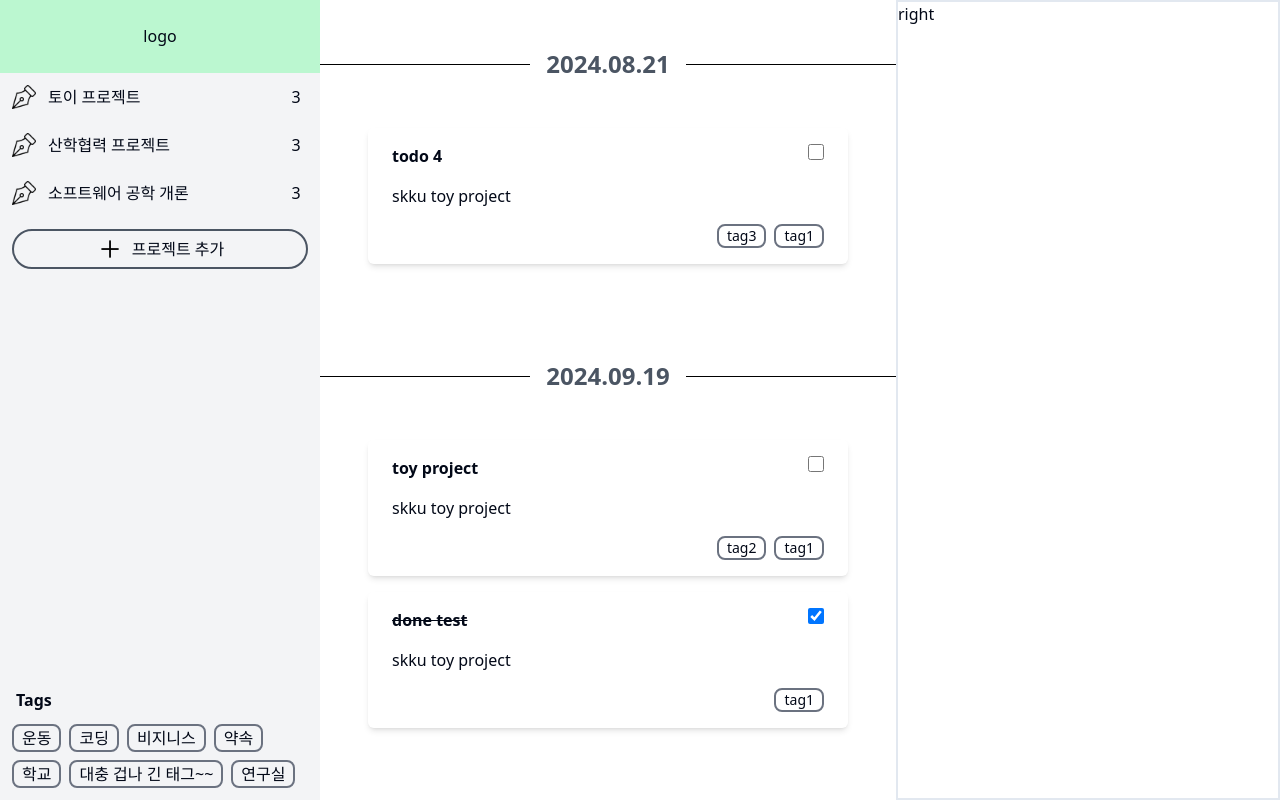
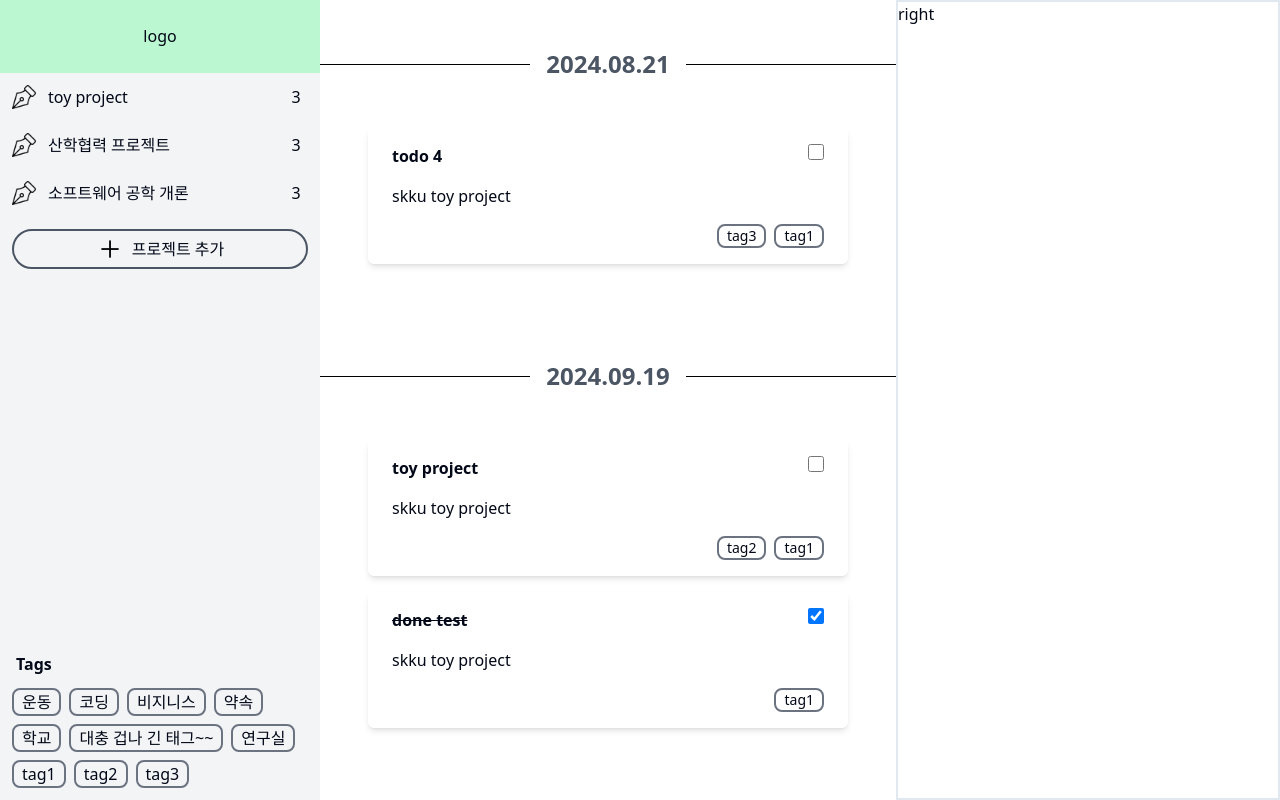
Before and after one commit to softkau/jandi-farm, a Next.js app: page /home in a window 1280 px wide. Built offline with nearby package versions, Linux system fonts and the light colour scheme.

Commit message:
프로젝트, 태그 필터링 추가

```diff
--- a/src/app/home/page.jsx
+++ b/src/app/home/page.jsx
@@ -16,14 +16,22 @@ function groupByDate(components) {
   }, {});
 }
 
+function filterTodo(jsonArray, targetTags, targetProject) {
+  return jsonArray.filter(
+    (item) =>
+      targetTags.every((tag) => item.tags.includes(tag)) &&
+      (targetProject ? item.project === targetProject : true)
+  );
+}
+
 export default function Home() {
   // 디버깅용 임시 데이터
   const [projectList, setProjectList] = useState([
-    "토이 프로젝트",
+    "toy project",
     "산학협력 프로젝트",
     "소프트웨어 공학 개론",
   ]);
-  const [selectedProject, setSelectedProject] = useState();
+  const [selectedProject, setSelectedProject] = useState(null);
   const [tagList, setTagList] = useState([
     "운동",
     "코딩",
@@ -32,6 +40,9 @@ export default function Home() {
     "학교",
     "대충 겁나 긴 태그~~",
     "연구실",
+    "tag1",
+    "tag2",
+    "tag3",
   ]);
   const [selectedTags, setSelectedTags] = useState(new Set());
   const [todoList, setTodoList] = useState([
@@ -42,7 +53,7 @@ export default function Home() {
       due_date: new Date("2024-09-19T15:00:00.000+00:00"),
       detail: "skku toy project",
       tags: ["tag1", "tag2"],
-      project: null,
+      project: "toy project",
       done: false,
     },
     {
@@ -78,10 +89,16 @@ export default function Home() {
   ]);
   const [groupedTodo, setGroupedTodo] = useState([]);
 
-  // TODO: api fetch 추가
+  // todoList를 selectedProject, selectedTags로 필터링
+  // 필터링한 값을 날짜별로 그룹화하여 state변경
+  // selectedProject, selectedTags, todoList에 의존하여 각 상태가 변할때마다 업데이트
   useEffect(() => {
-    setGroupedTodo(groupByDate(todoList));
-  }, []);
+    setGroupedTodo((prev) => {
+      return groupByDate(
+        filterTodo(todoList, Array.from(selectedTags), selectedProject)
+      );
+    });
+  }, [selectedProject, selectedTags, todoList]);
 
   return (
     <div className="w-full h-screen flex justify-between">
--- a/src/components/leftNav/projectContainer.jsx
+++ b/src/components/leftNav/projectContainer.jsx
@@ -9,7 +9,7 @@ export default function ProjectContainer({
 }) {
   const handleSelected = (projectName, isFocused) => {
     if (isFocused) {
-      setSelected("");
+      setSelected(null);
     } else {
       setSelected(projectName);
     }
```
